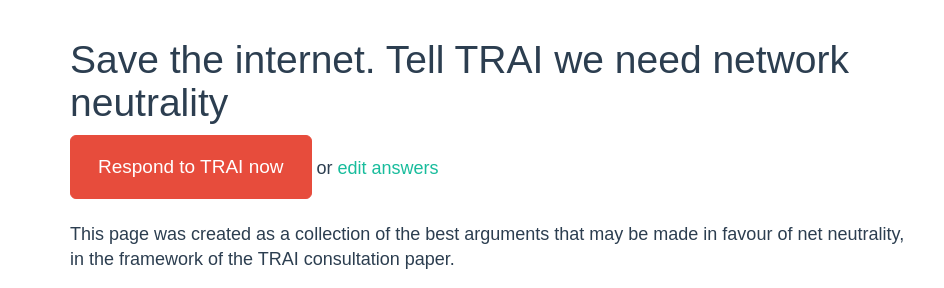
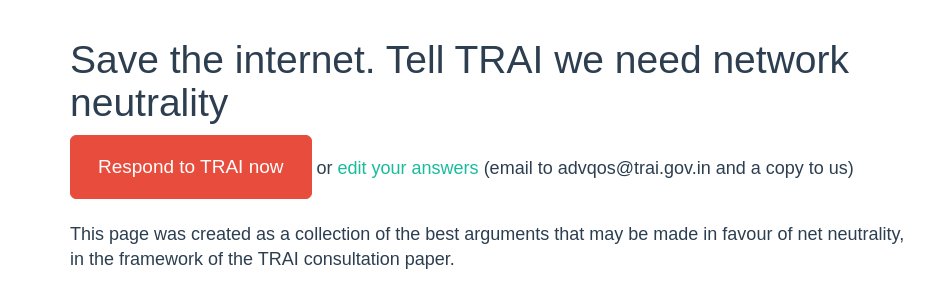
Before and after one commit to netneutrality/savetheinternet.in, a website: page src/index.html in a window 1280 px wide. Shown: the part 63-351 px from the top of the page, 0-944 px from the left. Drawn offline with nearby package versions, Linux system fonts and the light colour scheme.

Commit message:
BCC disclosure.

```diff
--- a/src/index.html
+++ b/src/index.html
@@ -99,7 +99,7 @@
         <noscript>You need a JavaScript-capable browser to submit this form.</noscript>
         <div class="button-bar">
           <button class="btn btn-danger btn-lg sendResponseAuto" id="mainSend">Respond to TRAI now</button>
-          or <a href="#" class="chooseAnswers" data-toggle="collapse" data-target="#collapseContainer" id="editAnswers">edit answers</a>
+          or <a href="#" class="chooseAnswers" data-toggle="collapse" data-target="#collapseContainer" id="editAnswers">edit your answers</a> (email to advqos@trai.gov.in and a copy to us)
         </div>
         <p>This page was created as a collection of the best arguments that may be made in favour of net neutrality, in the framework of the TRAI consultation paper.</p>
         <p>The purpose is to assist supporters of strong net neutrality in articulating their own views
```
